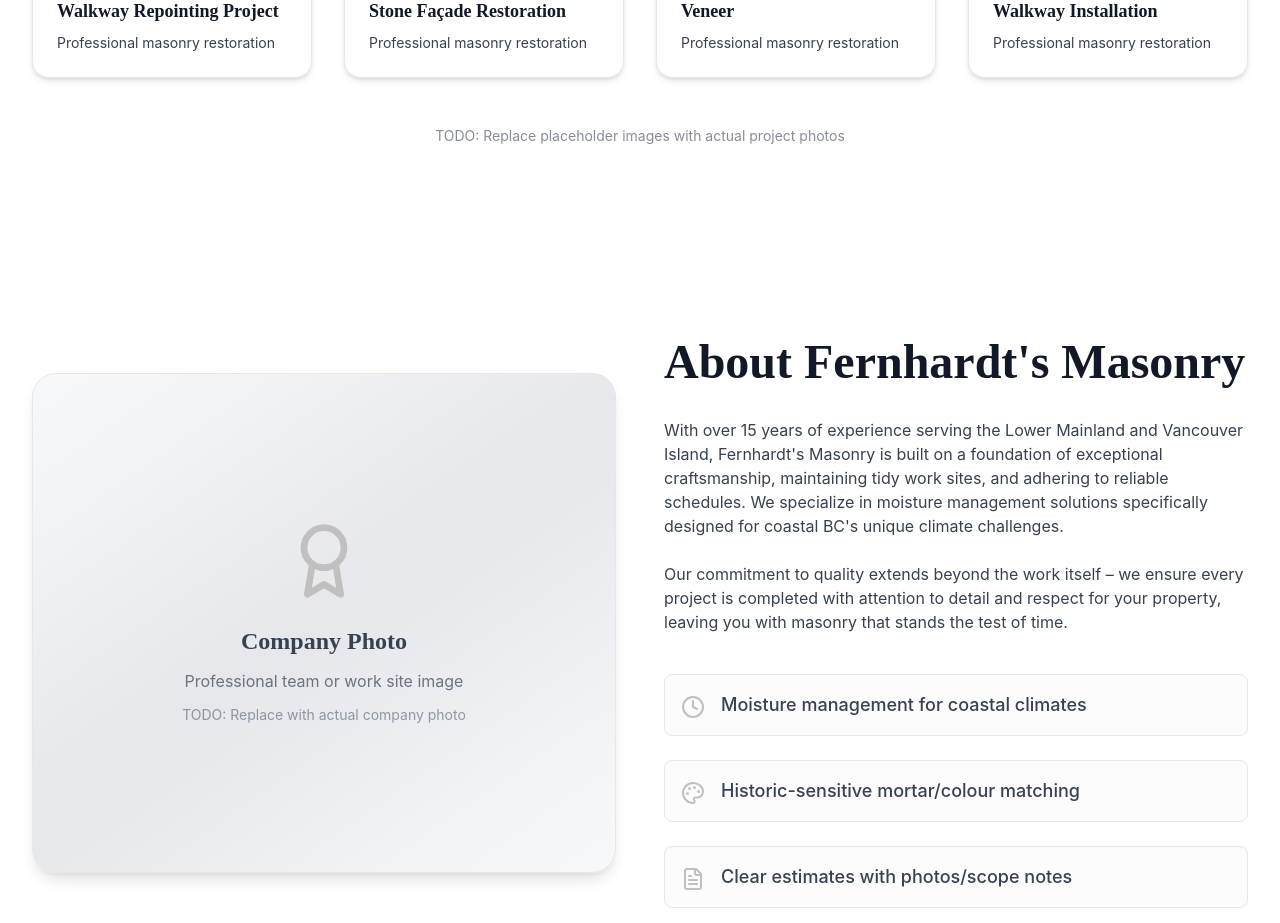
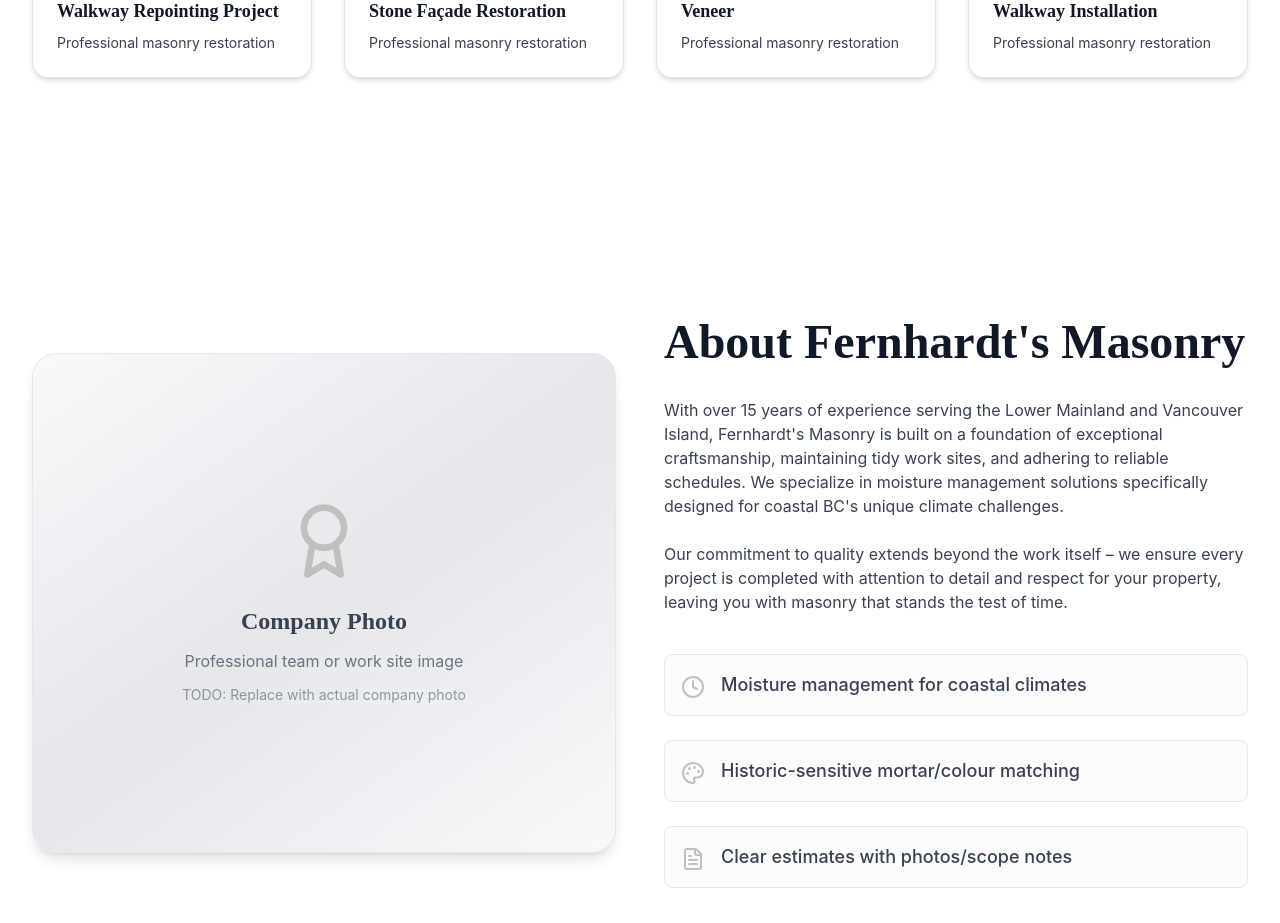
Before and after one commit to SamCreativeData/fernhardts_masonry, a React (Vite) app: page / in a window 1280 px wide. Shown: the part 4980-5903 px from the top of the page. Built offline with nearby package versions, Linux system fonts and the light colour scheme.

Commit message:
Update Gallery.tsx
remove to do note

```diff
--- a/src/components/Gallery.tsx
+++ b/src/components/Gallery.tsx
@@ -94,7 +94,7 @@ const Gallery = () => {
         {/* TODO Note */}
         <div className="mt-12 text-center">
           <p className="text-stone/60 text-sm">
-            TODO: Replace placeholder images with actual project photos
+
           </p>
         </div>
       </div>
```
